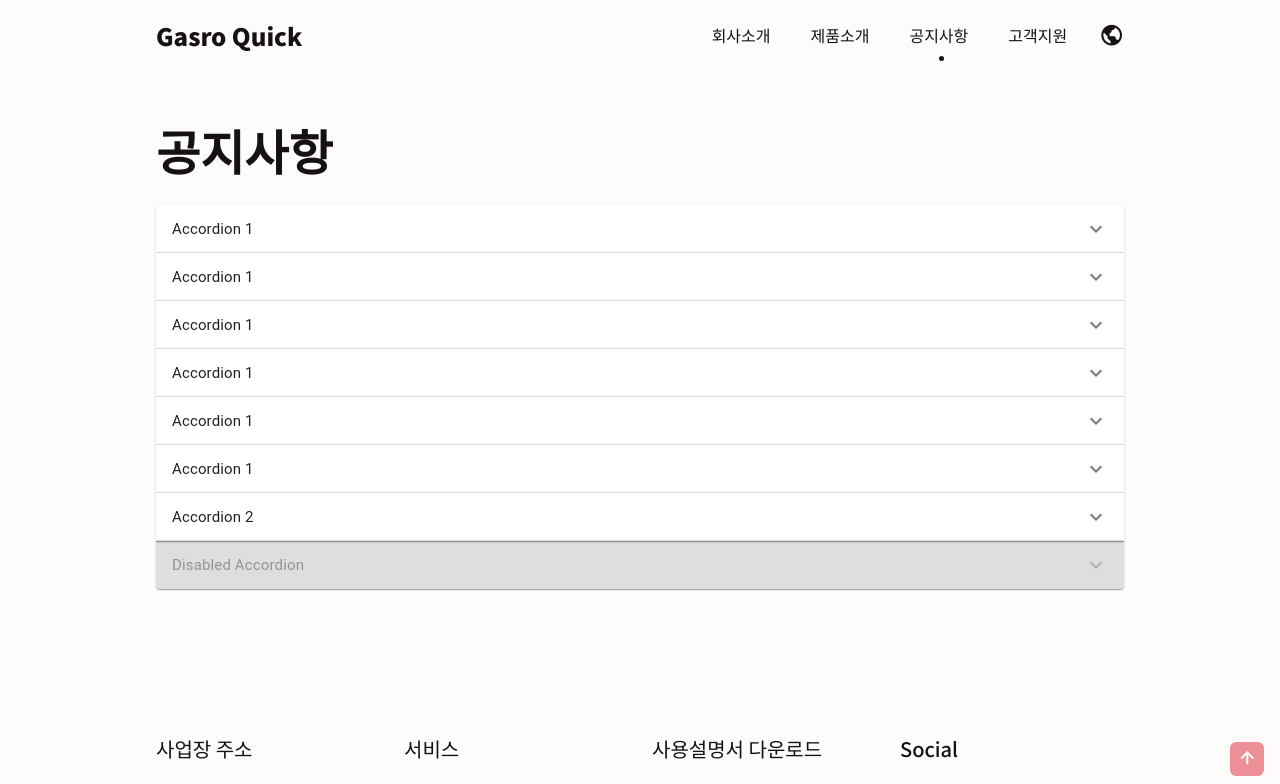
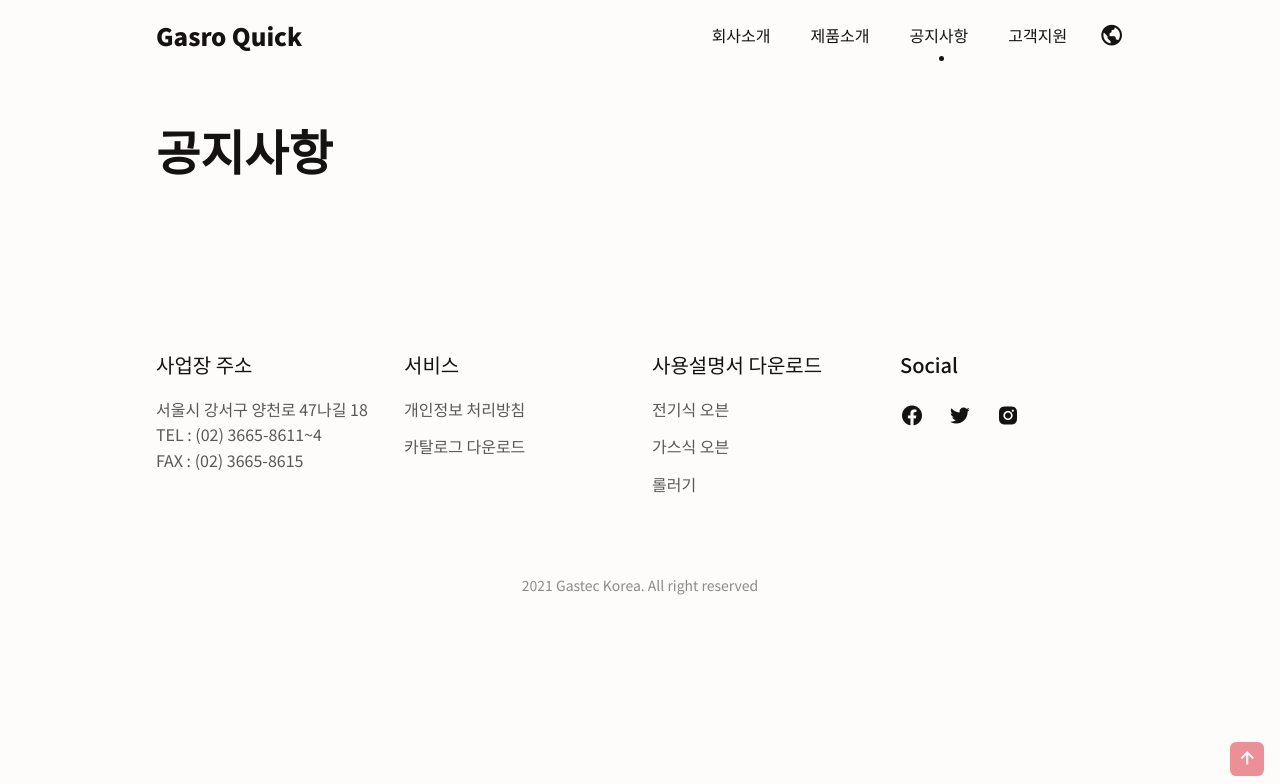
Before and after one commit to Oizys18/gasro, a React (Create React App) app in the folder client/: page /notice in a window 1280 px wide. Shown: the top 784 px of the page. Built offline with nearby package versions, Linux system fonts and the light colour scheme.

Commit message:
Mod notice board

```diff
--- a/client/src/containers/Notice.tsx
+++ b/client/src/containers/Notice.tsx
@@ -6,7 +6,6 @@ function Notice({ ...props }: Inotice) {
     <>
       <section className="home section bd-container" id="home">
         <h1 className="home__title ">공지사항</h1>
-        <Board></Board>
       </section>
     </>
   );
```
